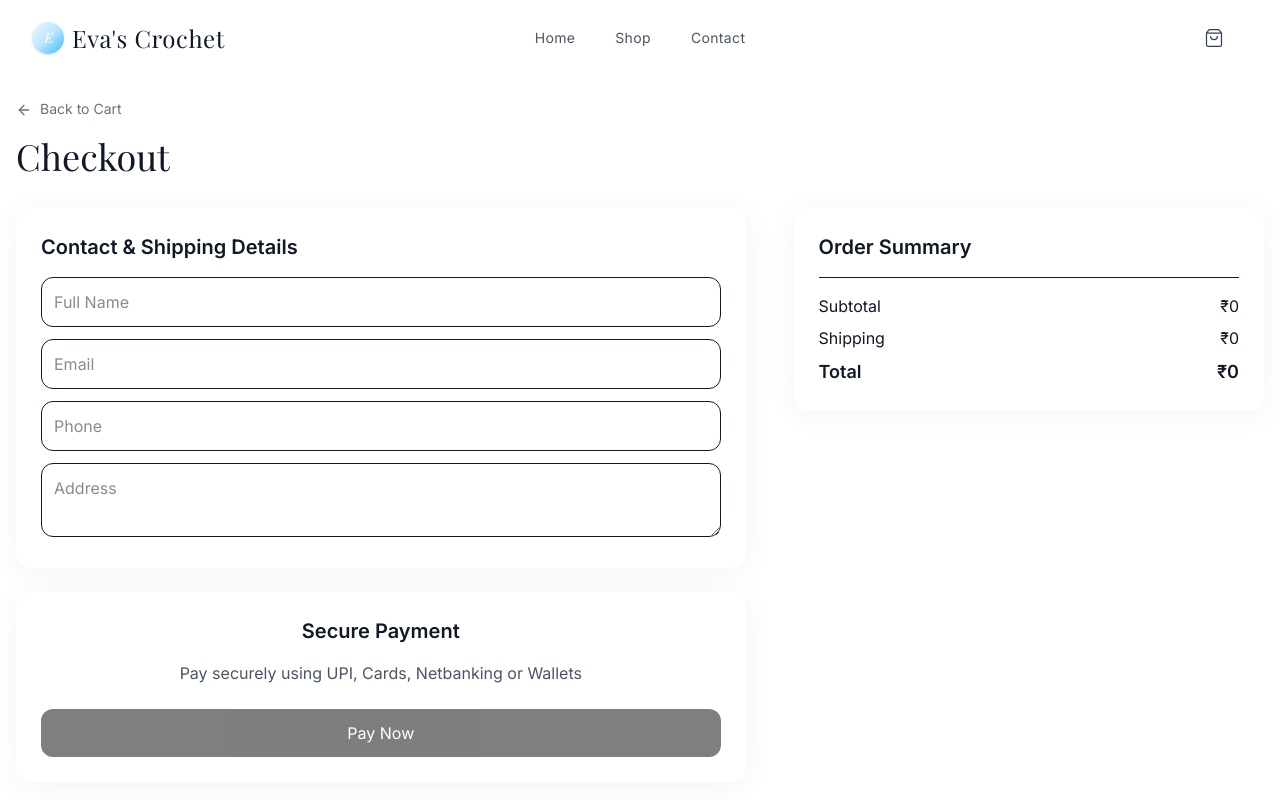
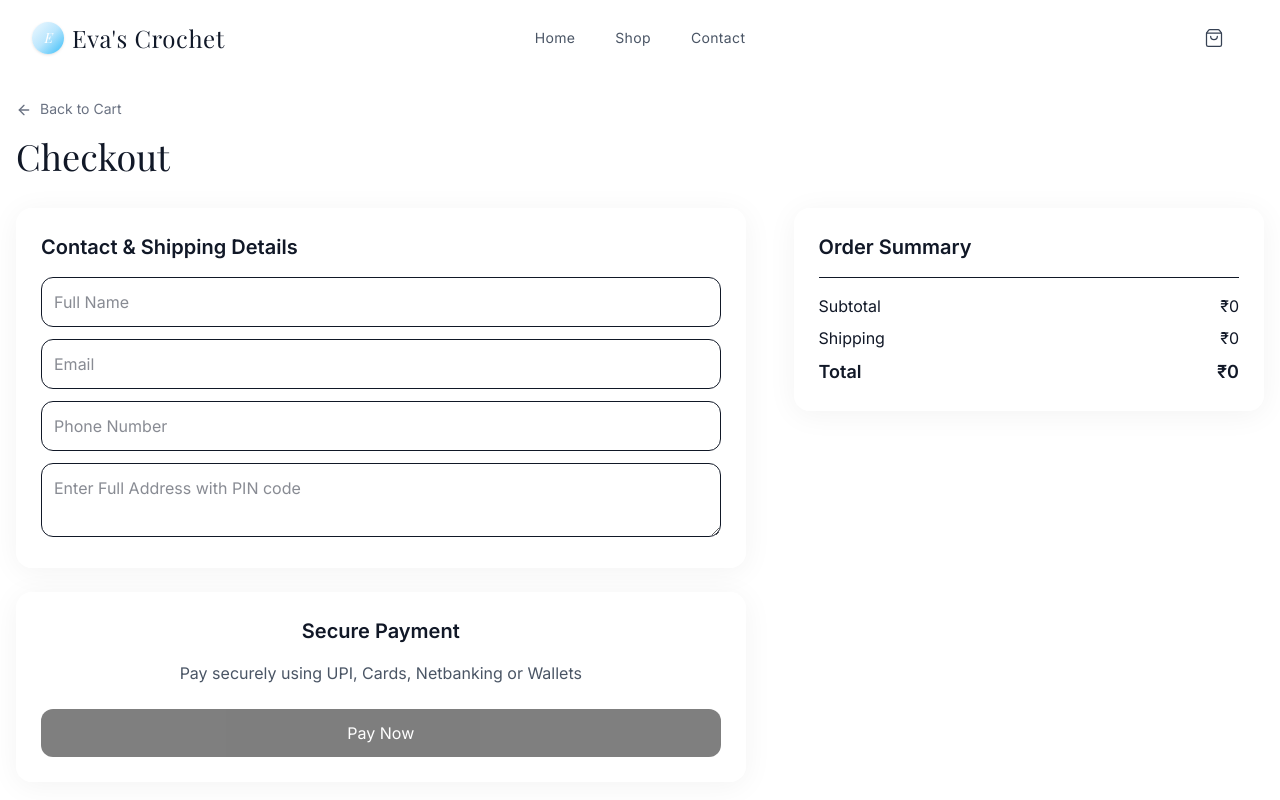
Before and after one commit to Isaac1740/crocheteva-frontend, a Next.js app: page /checkout in a window 1280 px wide. Shown: the top 800 px of the page. Built offline with nearby package versions, Linux system fonts and the light colour scheme; a web font is replaced by a local one.

Commit message:
Address Field Changes

```diff
--- a/app/checkout/page.tsx
+++ b/app/checkout/page.tsx
@@ -253,13 +253,13 @@ console.log("PRODUCT ID:", product_id);
               />
 
               <input
-                placeholder="Phone"
+                placeholder="Phone Number"
                 className="w-full mb-3 p-3 border rounded-xl"
                 onChange={(e) => setPhone(e.target.value)}
               />
 
               <textarea
-                placeholder="Address"
+                placeholder="Enter Full Address with PIN code"
                 className="w-full p-3 border rounded-xl"
                 onChange={(e) => setAddress(e.target.value)}
               />
```
